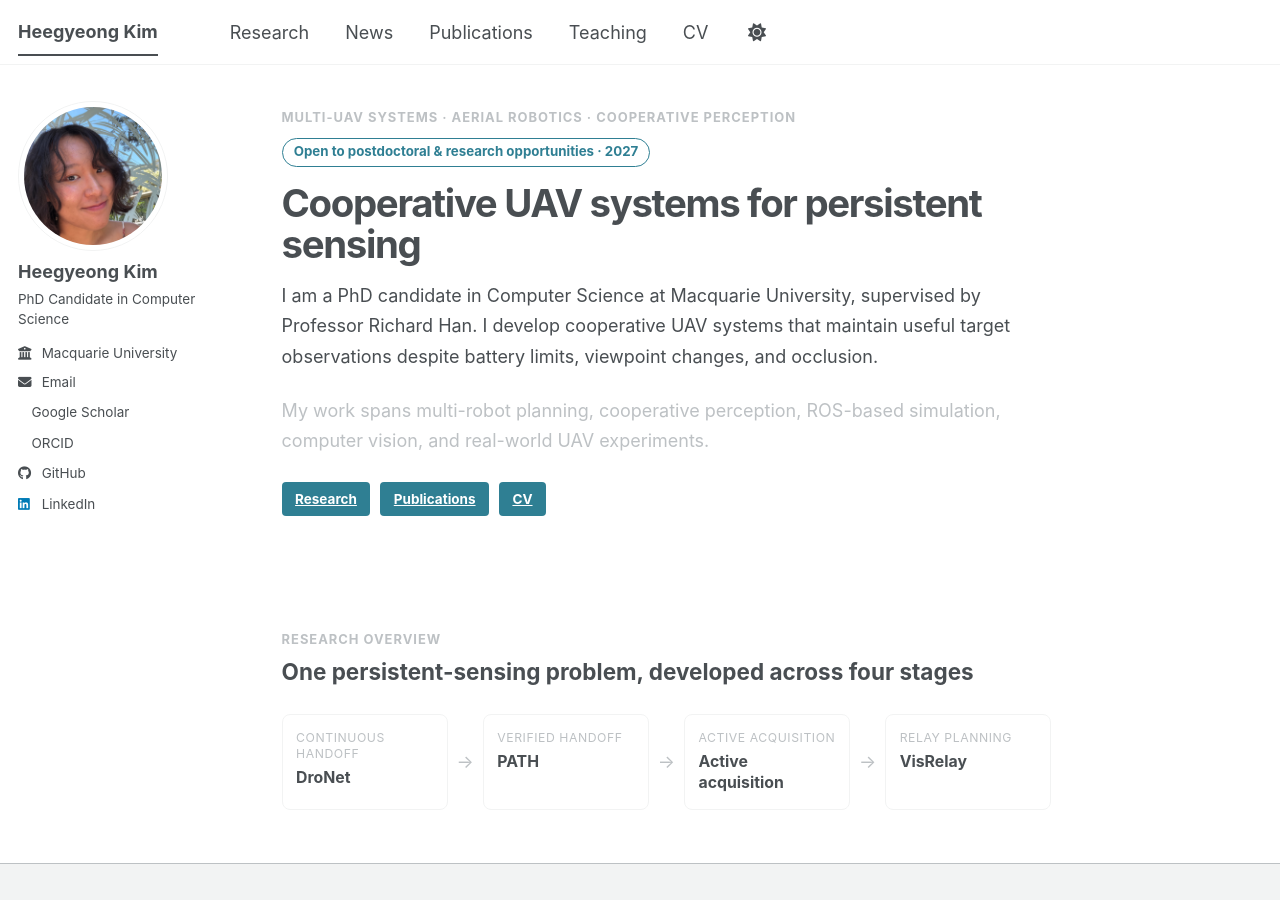
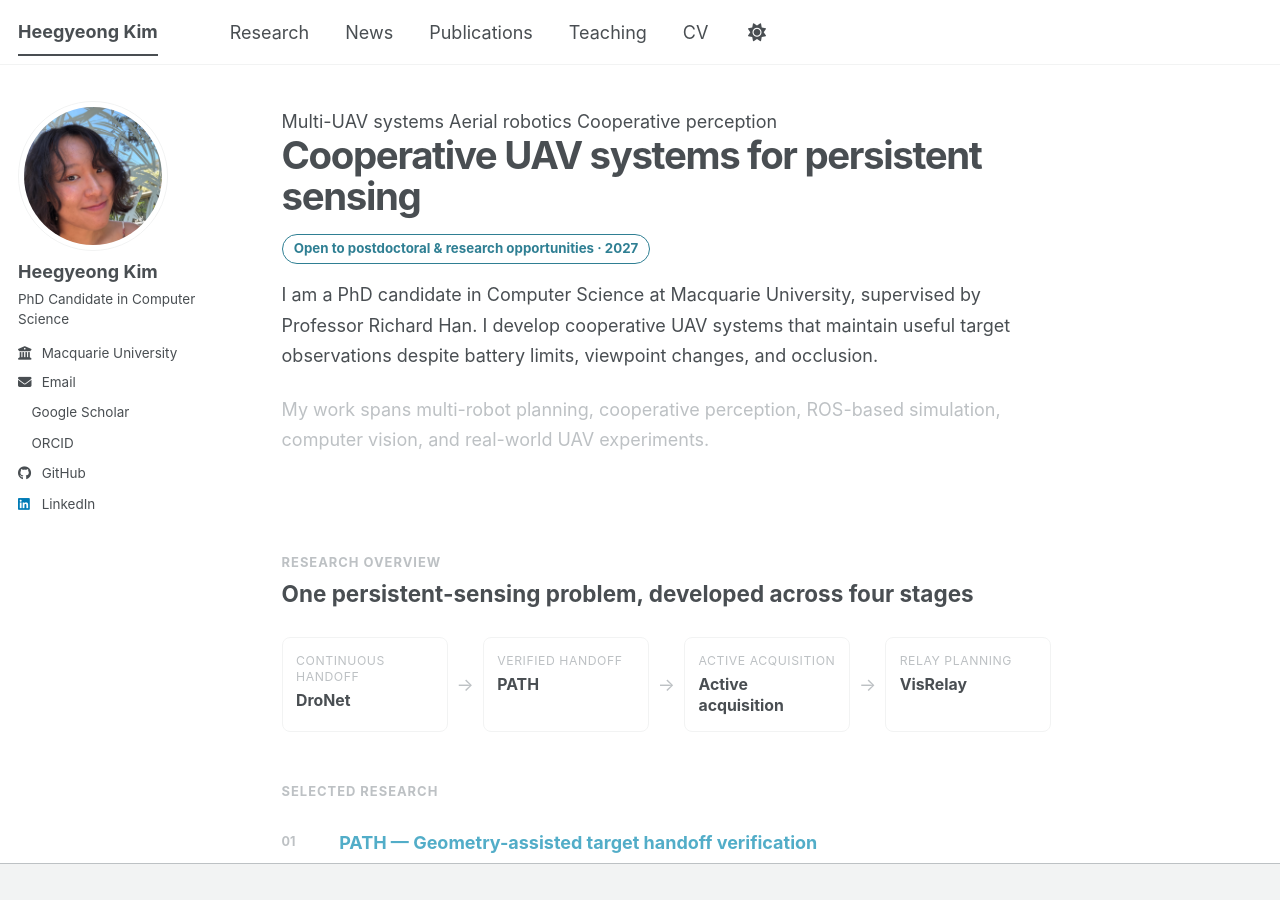
Before and after one commit to HeegyeongK/heegyeongk.github.io, a Jekyll site: the page built from _pages/about.md, in a window 1280 px wide and 900 px high. Built offline with Jekyll 4.4.1, drawn with Linux system fonts in a browser that asks for light colours; a style sheet for code colours, icons or effects is not loaded.

Commit message:
Refine homepage hero badges

```diff
--- a/_pages/about.md
+++ b/_pages/about.md
@@ -8,9 +8,13 @@ redirect_from:
 ---
 
 <section class="home-hero">
-  <p class="eyebrow">Multi-UAV systems · Aerial robotics · Cooperative perception</p>
+  <div class="research-focus-badges" aria-label="Research areas">
+    <span class="focus-badge">Multi-UAV systems</span>
+    <span class="focus-badge">Aerial robotics</span>
+    <span class="focus-badge">Cooperative perception</span>
+  </div>
+  <h1>Cooperative UAV systems for persistent sensing</h1>
   <div class="availability-badge">Open to postdoctoral &amp; research opportunities · 2027</div>
-  <h1>Cooperative UAV systems for persistent sensing</h1>
   <p class="home-lead">
     I am a PhD candidate in Computer Science at Macquarie University, supervised by Professor Richard Han.
     I develop cooperative UAV systems that maintain useful target observations despite battery limits,
@@ -20,11 +24,6 @@ redirect_from:
     My work spans multi-robot planning, cooperative perception, ROS-based simulation,
     computer vision, and real-world UAV experiments.
   </p>
-  <div class="home-links">
-    <a class="btn btn--primary" href="/research/">Research</a>
-    <a class="btn" href="/publications/">Publications</a>
-    <a class="btn" href="/cv/">CV</a>
-  </div>
 </section>
 
 <section class="home-section">
```
